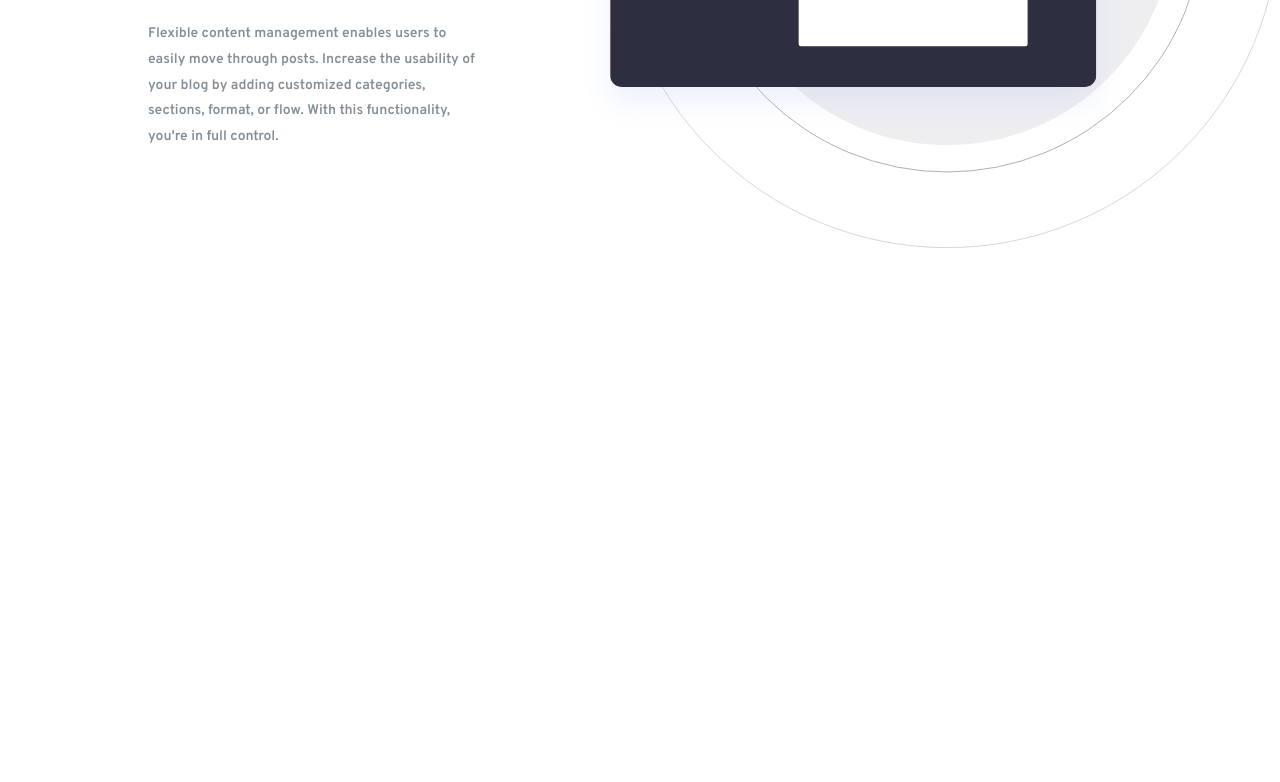
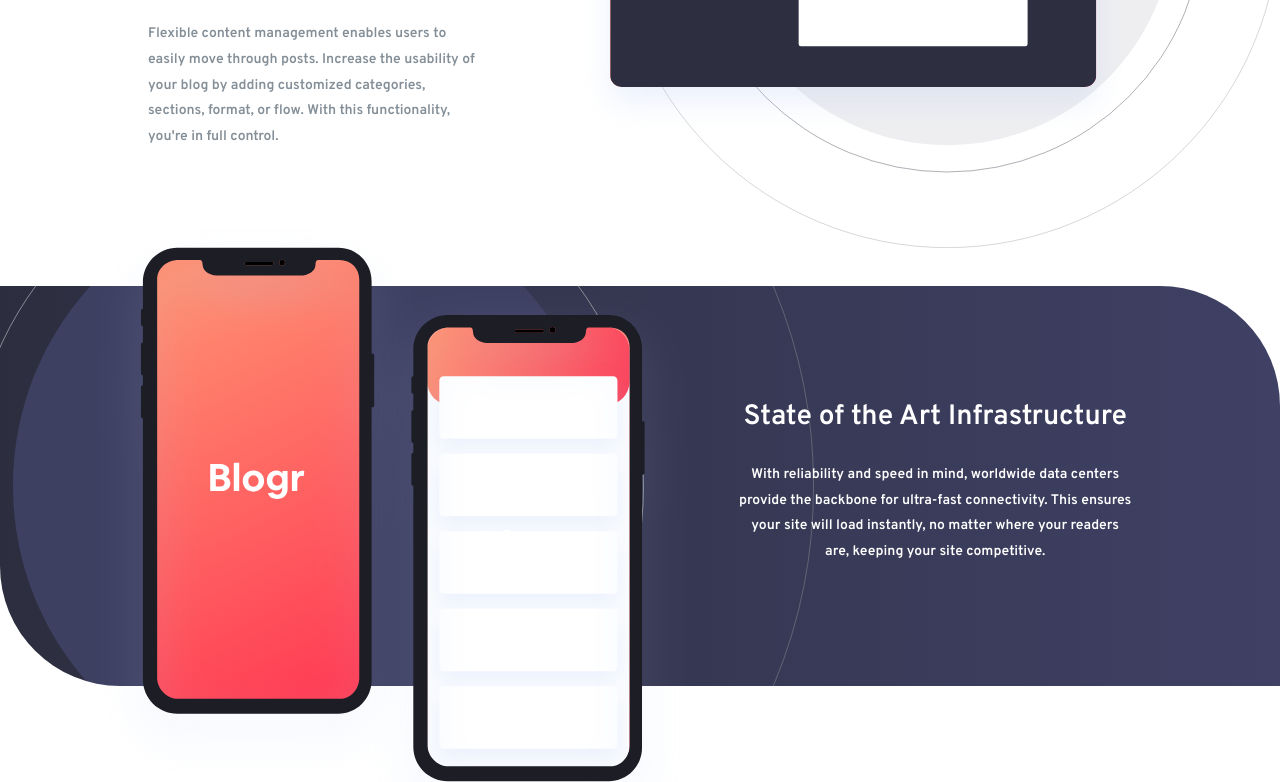
Before and after one commit to derrickholleman/blogr-landing-page, a plain HTML site: page index.html in a window 1280 px wide. Shown: the part 1143-1925 px from the top of the page. Before the commit the page ends 1461 px from the top, so only its background shows below. Drawn offline with nearby package versions, Linux system fonts and the light colour scheme.

Commit message:
section 2 finished

```diff
--- a/css/index.css
+++ b/css/index.css
@@ -255,7 +255,7 @@
   font-family: 'Overpass', sans-serif;
   color: hsl(206, 11%, 44%, .8);
   font-size: .87rem;
-  font-weight: 700;
+  font-weight: 600;
   margin-bottom: 4rem;
   line-height: 1.6rem;
 }
@@ -268,9 +268,57 @@
 
 /* SECTION 2 STYLES */
 
+.section2 {
+  width: 1440px;
+  max-width: 100%;
+  margin-bottom: 6rem;
+  border-bottom-left-radius: 120px;
+  border-top-right-radius: 120px;
+  max-height: 25rem;
+  background: url('../images/bg-pattern-circles.svg'), linear-gradient(to right, hsl(237, 17%, 21%), hsl(237, 23%, 32%));
+  background-repeat: no-repeat;
+  background-position: -200px, -0px;
+}
+
 .section2-container {
   width: 1080px;
   max-width: 100%;
   margin: 0 auto;
-  margin-bottom: 4rem;
+  padding: 0 3rem;
+  display: flex;
+  align-items: center;
+  height: fit-content;
 }
+
+.section2-image {
+  position: relative;
+  min-width: 60%;
+  top: -60px;
+  max-width: none;
+  left: -50px;
+}
+
+.section2-right {
+  display: flex;
+  flex-direction: column;
+  justify-content: flex-start;
+  align-items: center;
+  min-height: 400px;
+}
+
+.section2-header {
+  color: white;
+  font-family: 'Overpass', sans-serif;
+  margin-bottom: 1.5rem;
+  font-size: 1.75rem;
+  text-align: center;
+}
+
+.section2-paragraph {
+  color: white;
+  font-family: 'Overpass', sans-serif;
+  font-size: .87rem;
+  font-weight: 600;
+  line-height: 1.6rem;
+  text-align: center;
+}
--- a/css/media-queries.css
+++ b/css/media-queries.css
@@ -1,13 +1,29 @@
-@media screen and (max-width: 320px) {
-
+@media screen and (max-width: 422px) {
+    .section2-right {
+        position: absolute;
+        top: 230px;
+    }
 }
 
-@media screen and (min-width: 321px) and (max-width: 576px) {
-
+@media screen and (min-width: 423px) and (max-width: 518px) {
+    .section2-right {
+        position: absolute;
+        top: 280px;
+    }
 }
 
-@media screen and (min-width: 577px) and (max-width: 752px) {
+@media screen and (min-width: 419px) and (max-width: 583px) {
+    .section2-right {
+        position: absolute;
+        top: 340px;
+    }
+}
 
+@media screen and (min-width: 584px) and (max-width: 752px) {
+    .section2-right {
+        position: absolute;
+        top: 460px;
+    }
 }
 
 @media screen and (max-width: 753px) {
@@ -115,6 +131,9 @@
     .dropdown-content a {
         padding-left: 0%;
     }
+    .section1-container {
+        margin-bottom: 6rem;
+    }
     .section1-content {
         display: flex;
         flex-direction: column;
@@ -125,7 +144,6 @@
     .section1-paragraphs {
         max-width: 75%;
         padding-left: 0%;
-        margin-top: -4rem;
     }
     .section1-image {
         min-width: 500px;
@@ -135,10 +153,27 @@
     .designed {
         margin-bottom: 0%;
     }
+    .section2 {
+        min-height: 40rem;
+        position: relative;
+    }
+    .section2-container {
+        flex-direction: column;
+    }
+    .section2-paragraph {
+        max-width: 75%;
+    }
+    .section2-image {
+        top: -100px;
+        width: 80vw;
+        left: 0px;
+    }
 }
 
-@media screen and (min-width: 769px) and (max-width: 992px) {
-
+@media screen and (min-width: 753px) and (max-width: 854px) {
+    .section2 {
+        max-height: 20rem;
+    }
 }
 
 /* mobile/tablet/laptop cutoff */
--- a/index.html
+++ b/index.html
@@ -206,9 +206,18 @@
       </div>
     </div>
   </section>
-
-  <section class="section2-container">
-
+  <section class="section2">
+    <section class="section2-container">
+      <img src="images/illustration-phones.svg" width="552" height="579" class="section2-image">
+      <div class="section2-right">
+        <h2 class="section2-header">
+          State of the Art Infrastructure
+        </h2>
+        <p class="section2-paragraph">
+          With reliability and speed in mind, worldwide data centers provide the backbone for ultra-fast connectivity.  This ensures your site will load instantly, no matter where your readers are, keeping your site competitive.
+        </p>
+      </div>
+    </section>
   </section>
 
  <!-- For JS Scripts -->
```
